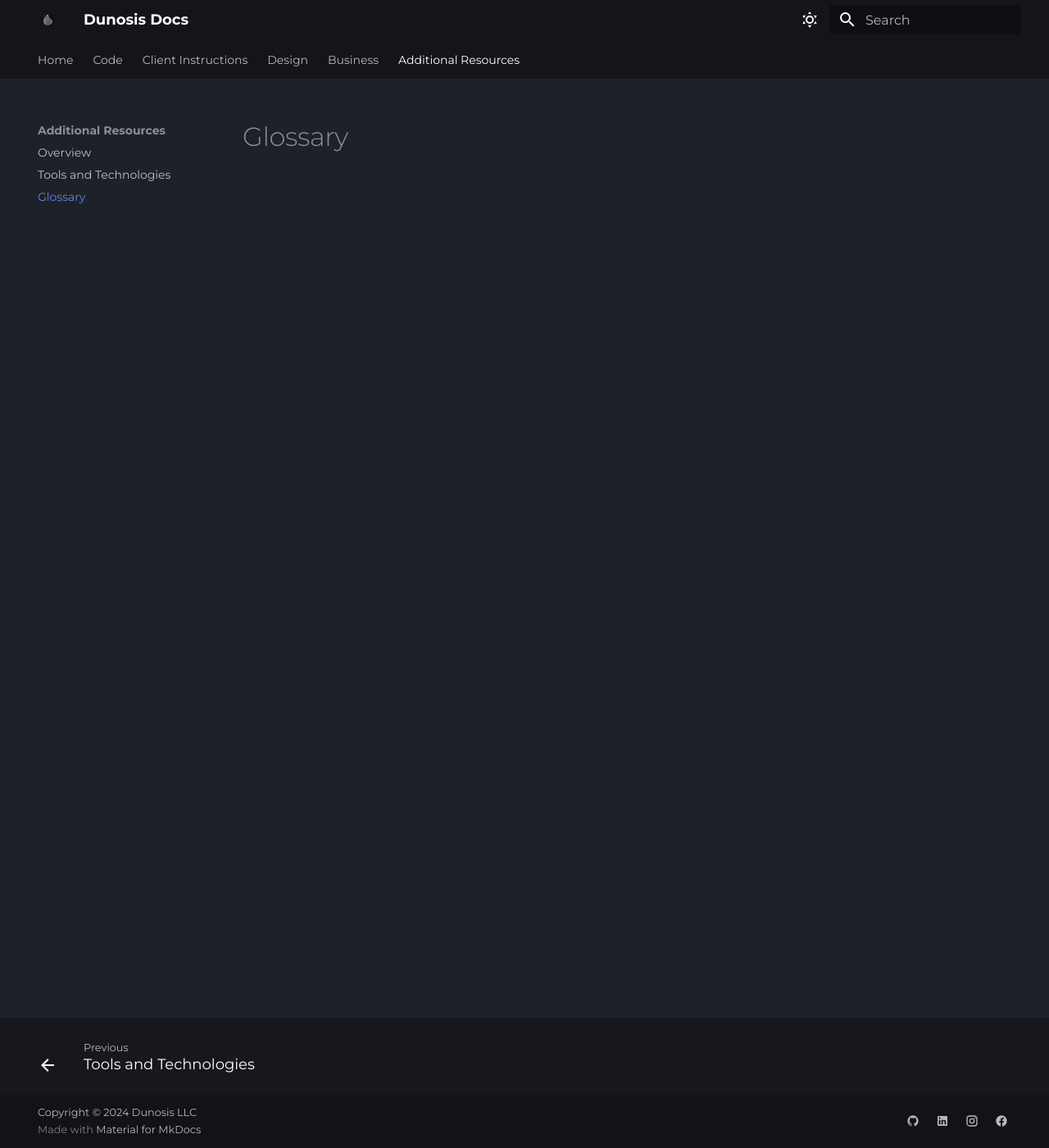
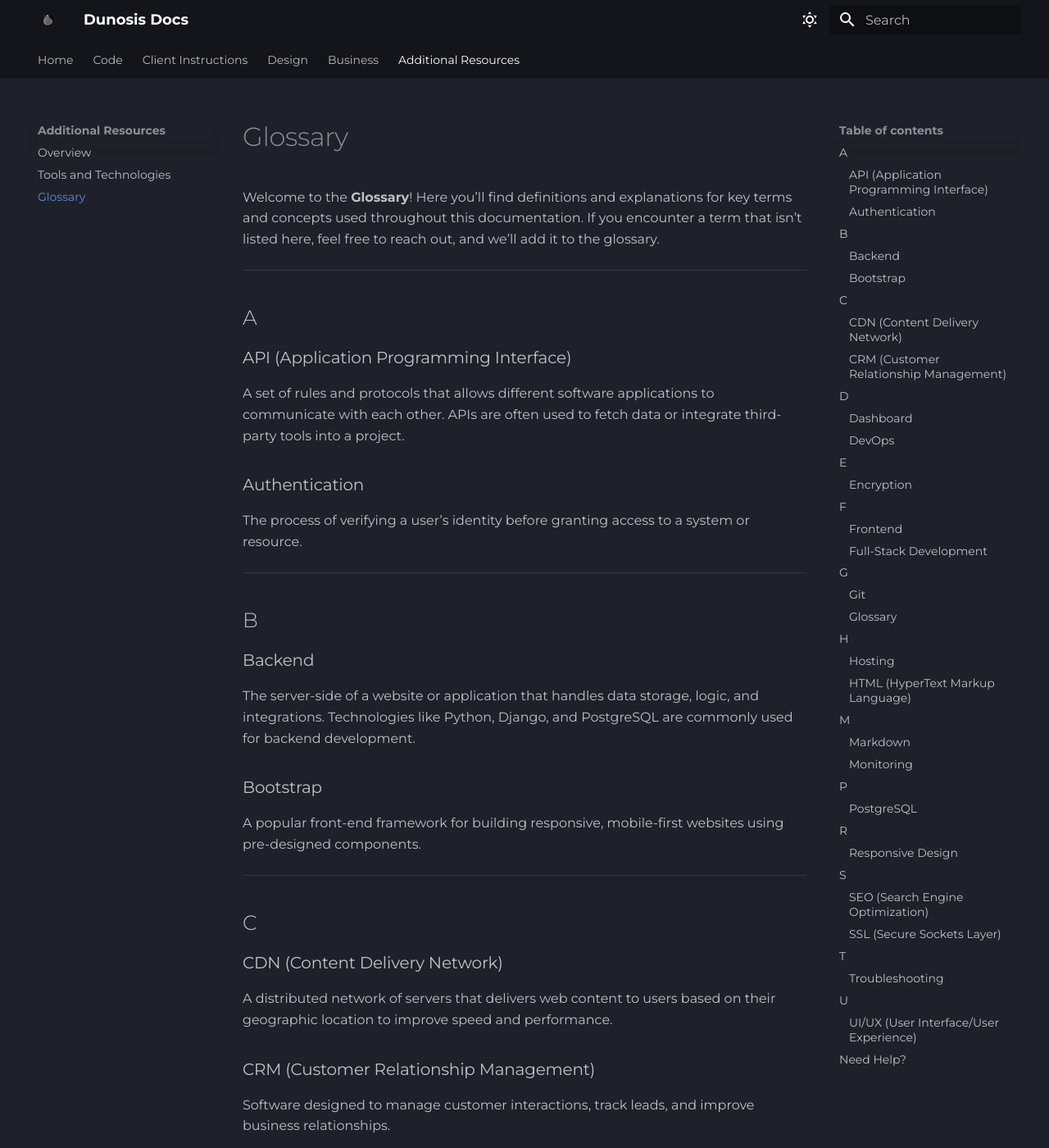
Before and after one commit to wesordonez/dunosis-web-docs, an MkDocs documentation site: the page built from docs/resources/glossary.md, in a window 1280 px wide and 1400 px high. Shown: the whole window at 82% size. Built offline with MkDocs 1.6.1 and Material for MkDocs 9.7.7, drawn with Linux system fonts in a browser that asks for light colours; some of the changed text lies outside the part shown.

Commit message:
added glossary content

```diff
--- a/docs/resources/glossary.md
+++ b/docs/resources/glossary.md
@@ -1 +1,136 @@
 # Glossary
+
+Welcome to the **Glossary**! Here you’ll find definitions and explanations for key terms and concepts used throughout this documentation. If you encounter a term that isn’t listed here, feel free to reach out, and we’ll add it to the glossary.
+
+---
+
+## A
+
+### API (Application Programming Interface)
+A set of rules and protocols that allows different software applications to communicate with each other. APIs are often used to fetch data or integrate third-party tools into a project.
+
+### Authentication
+The process of verifying a user’s identity before granting access to a system or resource.
+
+---
+
+## B
+
+### Backend
+The server-side of a website or application that handles data storage, logic, and integrations. Technologies like Python, Django, and PostgreSQL are commonly used for backend development.
+
+### Bootstrap
+A popular front-end framework for building responsive, mobile-first websites using pre-designed components.
+
+---
+
+## C
+
+### CDN (Content Delivery Network)
+A distributed network of servers that delivers web content to users based on their geographic location to improve speed and performance.
+
+### CRM (Customer Relationship Management)
+Software designed to manage customer interactions, track leads, and improve business relationships.
+
+---
+
+## D
+
+### Dashboard
+A visual interface that displays key metrics, analytics, and data insights in a user-friendly format.
+
+### DevOps
+A set of practices that combines software development (Dev) and IT operations (Ops) to improve efficiency and streamline the deployment process.
+
+---
+
+## E
+
+### Encryption
+The process of converting information into a secure format that can only be accessed by authorized parties.
+
+---
+
+## F
+
+### Frontend
+The client-side of a website or application that users interact with, typically built using HTML, CSS, and JavaScript.
+
+### Full-Stack Development
+A type of development that involves working on both the frontend and backend of a project.
+
+---
+
+## G
+
+### Git
+A version control system used to track changes in code and collaborate with team members.
+
+### Glossary
+A section of documentation that defines and explains terms and concepts for the user.
+
+---
+
+## H
+
+### Hosting
+The service of storing a website or application on a server to make it accessible on the internet.
+
+### HTML (HyperText Markup Language)
+The standard language used to create the structure of web pages.
+
+---
+
+## M
+
+### Markdown
+A lightweight markup language used to format text, often for documentation or writing content for static sites like this one.
+
+### Monitoring
+The process of tracking a system’s performance, availability, and functionality to ensure it runs smoothly.
+
+---
+
+## P
+
+### PostgreSQL
+A powerful, open-source relational database system often used for managing backend data.
+
+---
+
+## R
+
+### Responsive Design
+An approach to web design that ensures websites look and function well on devices of all sizes, from desktops to smartphones.
+
+---
+
+## S
+
+### SEO (Search Engine Optimization)
+The practice of optimizing a website to rank higher in search engine results and attract more traffic.
+
+### SSL (Secure Sockets Layer)
+A protocol that ensures encrypted communication between a web server and a browser, providing security for sensitive data.
+
+---
+
+## T
+
+### Troubleshooting
+The process of identifying and resolving issues or problems in a system.
+
+---
+
+## U
+
+### UI/UX (User Interface/User Experience)
+UI refers to the visual design of a website or application, while UX focuses on the overall experience and usability for the user.
+
+---
+
+## Need Help?
+
+If you come across a term that isn’t listed here, please contact us at [info@dunosis.com](mailto:info@dunosis.com), and we’ll include it in the next update.
+
+---
```
